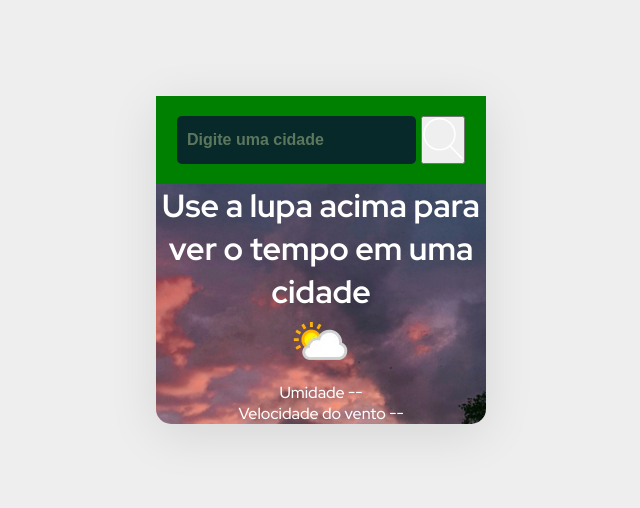
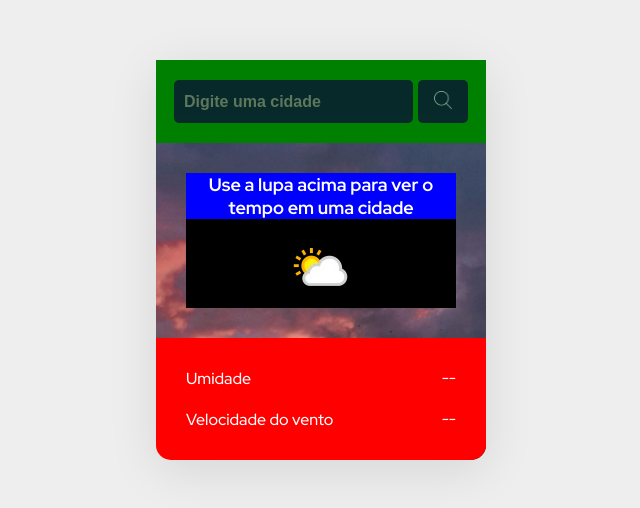
Before and after one commit to egarboggini/previsao-do-tempo, a plain HTML site: page index.html in a window 1280 px wide. Shown: the part 140-648 px from the top of the page, without its empty margins (319-959 px from the left). Drawn offline with Linux system fonts and the light colour scheme.

Commit message:
Update styles.css

```diff
--- a/src/css/styles.css
+++ b/src/css/styles.css
@@ -15,7 +15,7 @@ body {
     background-image: url("../images/background.png");
     background-size: cover;
     border-radius: 15px;
-    box-shadow: rgba(0,0,0,0.1) 0px 10px 50px;
+    box-shadow: rgba(0, 0, 0, 0.1) 0px 10px 50px;
 }
 
 .busca {
@@ -37,3 +37,54 @@ body {
     font-weight: 700;
     opacity: 0.8;
 }
+
+.busca .btn-busca {
+    background-color: #0a1435;
+    cursor: pointer;
+    border: none;
+    border-radius: 5px;
+    padding: 5px 10px;
+    opacity: 0.8;
+}
+
+.busca .lupa {
+    width: 30px;
+    padding: 6px;
+    opacity: 0.8;
+}
+
+.informacao-principal {
+    background-color: black;
+    margin: 30px;
+}
+
+.informacao-principal h1 {
+    background-color: blue;
+    font-size: 18px;
+}
+
+.informacao-principal .temperatura {
+    background-color: red;
+    font-size: 68px;
+    margin: 20px 0px;
+}
+
+.informacao-principal .condicao {
+    font-size: 20px;
+}
+
+.informacao-secundaria {
+    background-color: red;
+    color: #ffffff;
+    padding: 20px 30px;
+    border-bottom-left-radius: 15px;
+    border-bottom-right-radius: 15px;
+}
+
+.informacao-secundaria .umidade, .informacao-secundaria .velocidade-do-vento {
+    display: flex;
+    justify-content: space-between;
+    align-items: center;
+    padding: 10px 0px;
+
+}
```
